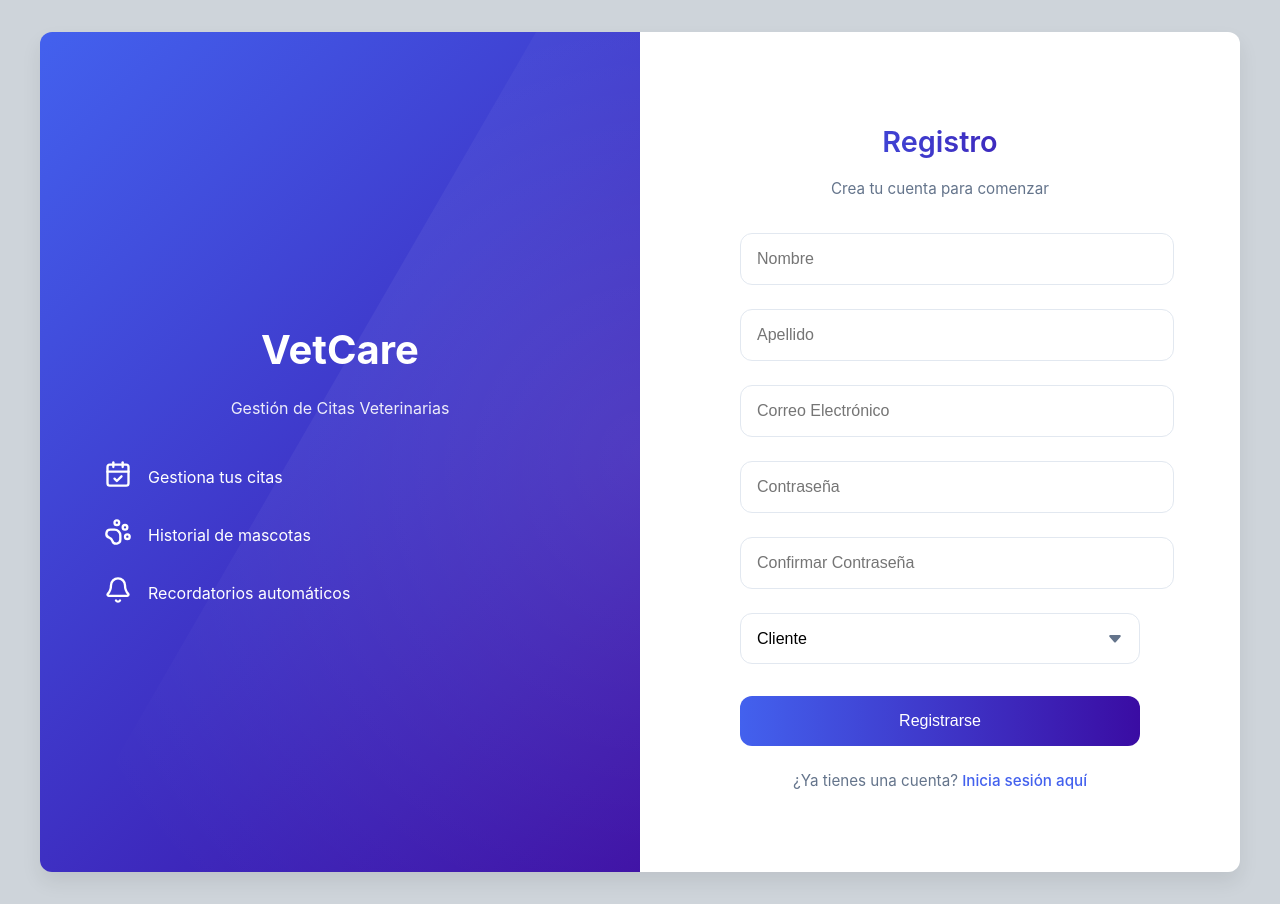
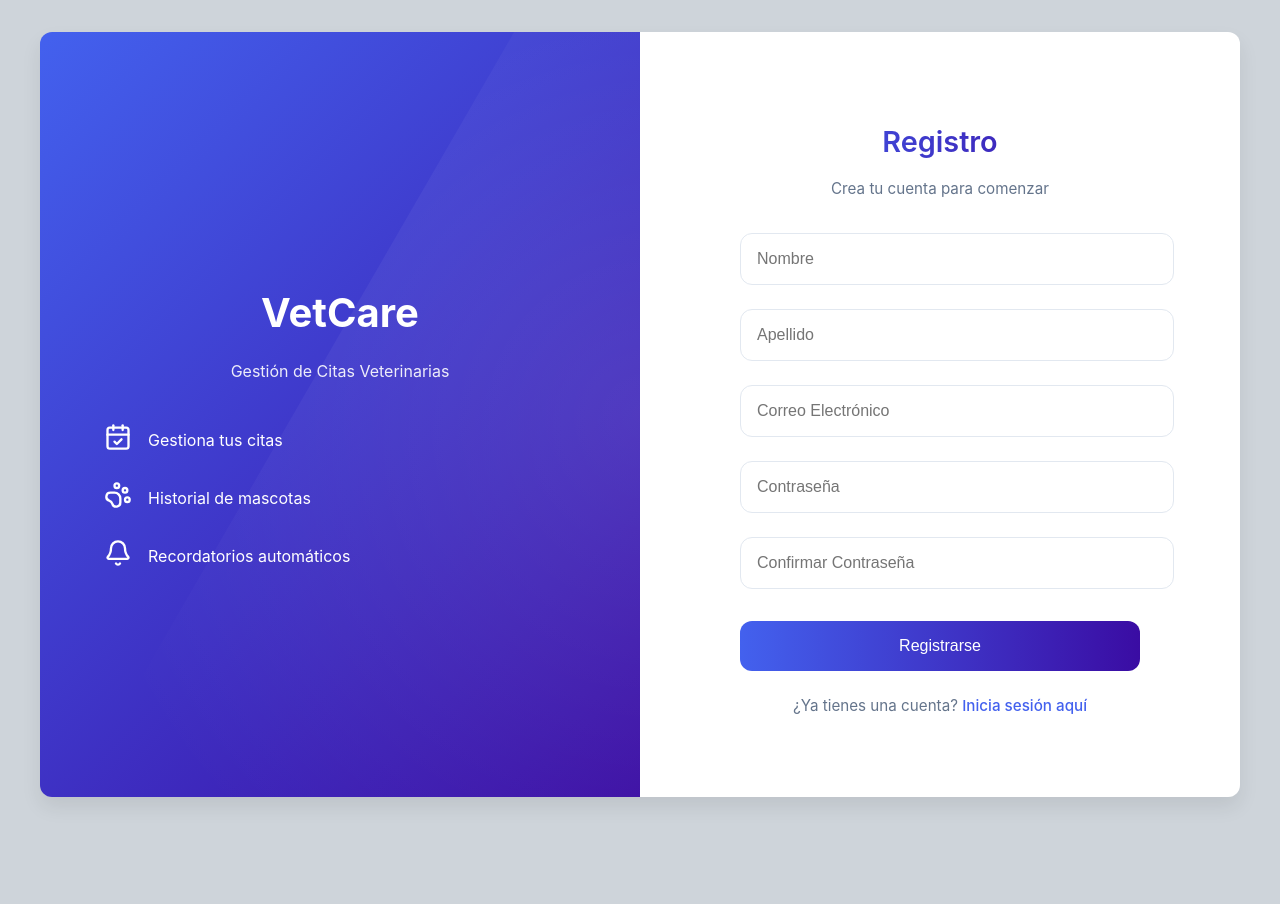
Before and after one commit to megauhcpp/VetCare, a React (Vite) app in the folder frontend/: page /register in a window 1280 px wide. After the commit the page ends 829 px from the top, so only its background shows below. Built offline with nearby package versions, Linux system fonts and the light colour scheme.

Commit message:
Cambio en el register para que el usuario se cree con el rol de cliente por defecto + eliminación del la barra de búsqueda del encabezado

```diff
--- a/frontend/src/components/DashboardHeader.jsx
+++ b/frontend/src/components/DashboardHeader.jsx
@@ -7,10 +7,7 @@ const DashboardHeader = () => {
     <header className="dashboard-topbar">
       <div className="dashboard-title">Client Dashboard</div>
       <div className="dashboard-actions">
-        <div className="dashboard-search">
-          <Search size={18} className="search-icon" />
-          <input type="text" placeholder="Search..." className="search-input" />
-        </div>
+
         <Link to="/profile" className="profile-btn">
           <User size={18} />
           <span>Perfil</span>
--- a/frontend/src/pages/Register.jsx
+++ b/frontend/src/pages/Register.jsx
@@ -154,20 +154,6 @@ const Register = () => {
                                 />
                                 {errors.password_confirmation && <span className="error-text">{errors.password_confirmation}</span>}
                             </div>
-                            <div className="form-group">
-                                <select
-                                    id="rol"
-                                    name="rol"
-                                    value={formData.rol}
-                                    onChange={handleChange}
-                                    required
-                                >
-                                    <option value="cliente">Cliente</option>
-                                    <option value="veterinario">Veterinario</option>
-                                    <option value="admin">Administrador</option>
-                                </select>
-                                {errors.rol && <span className="error-text">{errors.rol}</span>}
-                            </div>
                             <button type="submit" className="register-button">
                                 Registrarse
                             </button>
```
